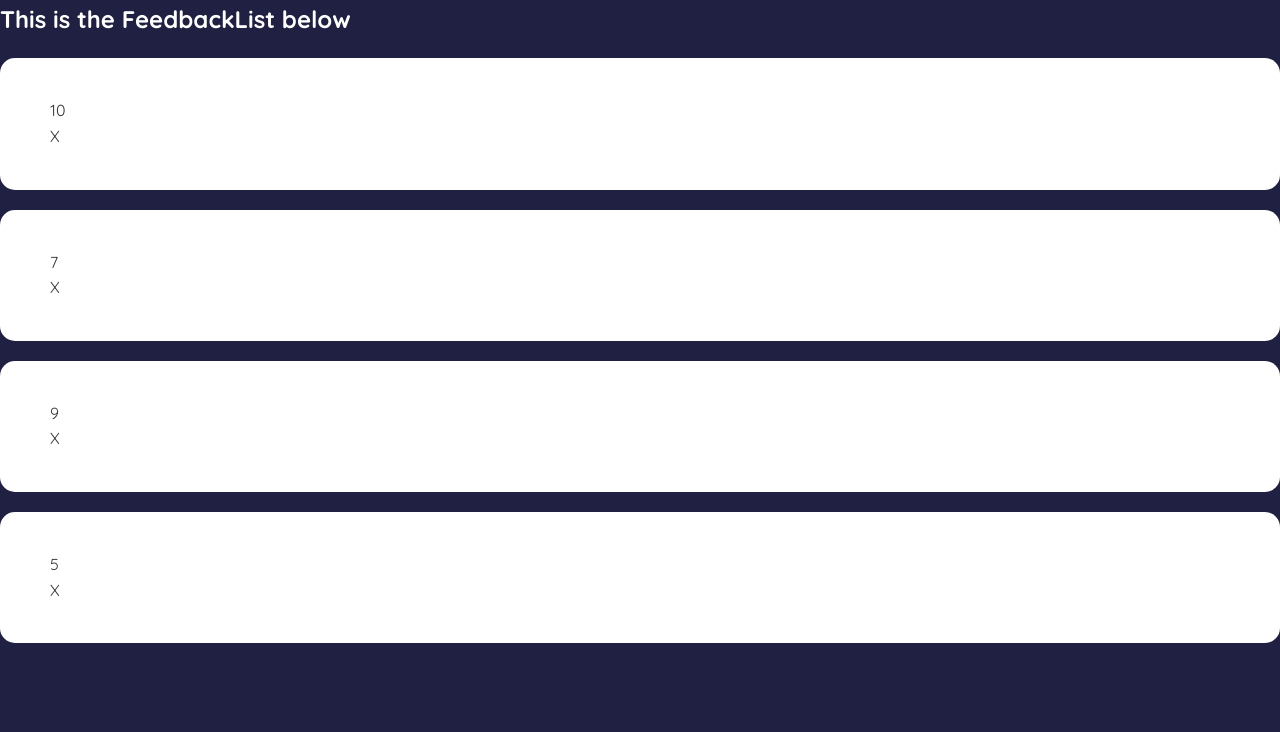
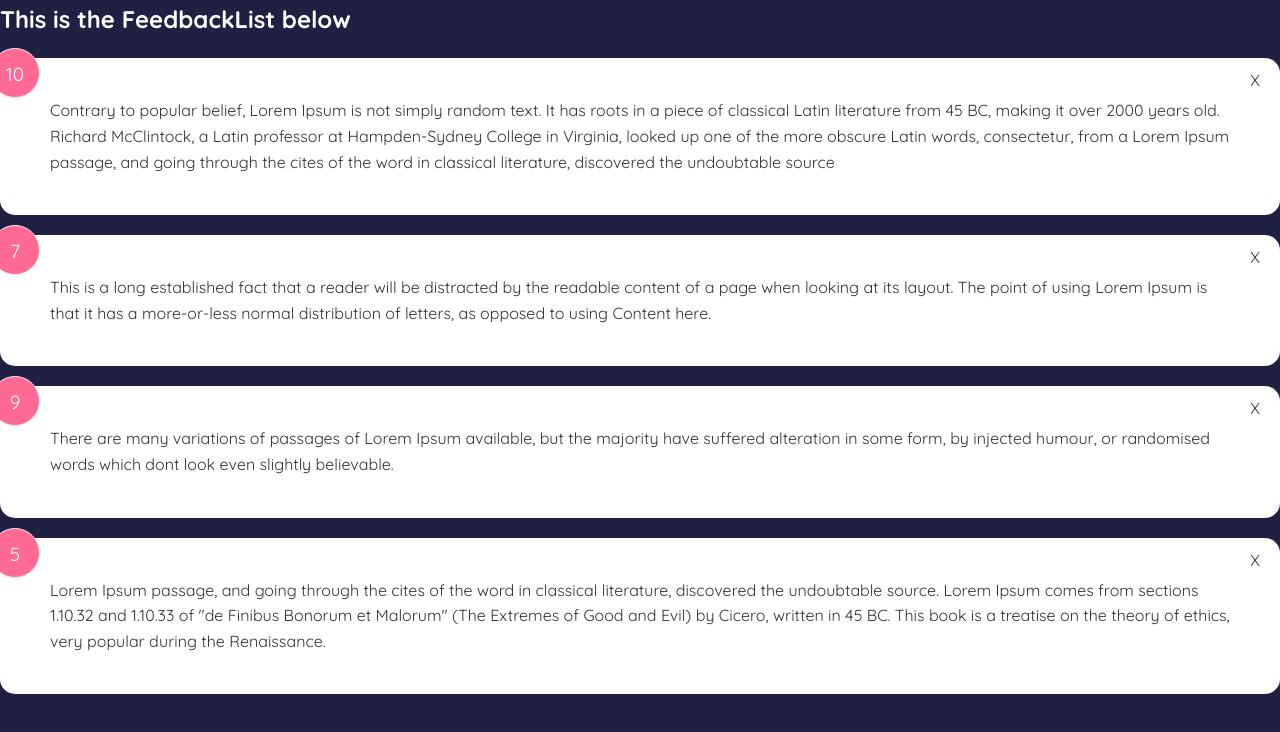
Before and after one commit to akshatsabavat/Swelt--Intro, a Svelte app in the folder svelte-feedback-app/: page / in a window 1280 px wide. Shown: the top 732 px of the page. Built offline with nearby package versions, Linux system fonts and the light colour scheme.

Commit message:
feat(Card) - Container Styling added

```diff
--- a/svelte-feedback-app/src/component/FeedbackItem.svelte
+++ b/svelte-feedback-app/src/component/FeedbackItem.svelte
@@ -10,5 +10,33 @@ import Card from "./Card.svelte";
             {item.rating}
         </div>
         <div class="closeBtn">X</div>
+        <div class="containerText">
+            {item.text}
+        </div>
     </Card>
 </main>
+
+<style>
+  .numberDis {
+    position: absolute;
+    top: -10px;
+    left: -10px;
+    width: 50px;
+    height: 50px;
+    background: #ff6a95;
+    color: #fff;
+    border: 1px #eee solid;
+    border-radius: 50%;
+    padding: 10px;
+    text-align: center;
+    font-size: 19px;
+  }
+  .closeBtn {
+    position: absolute;
+    top: 10px;
+    right: 20px;
+    cursor: pointer;
+    background: none;
+    border: none;
+  }
+</style>
```
